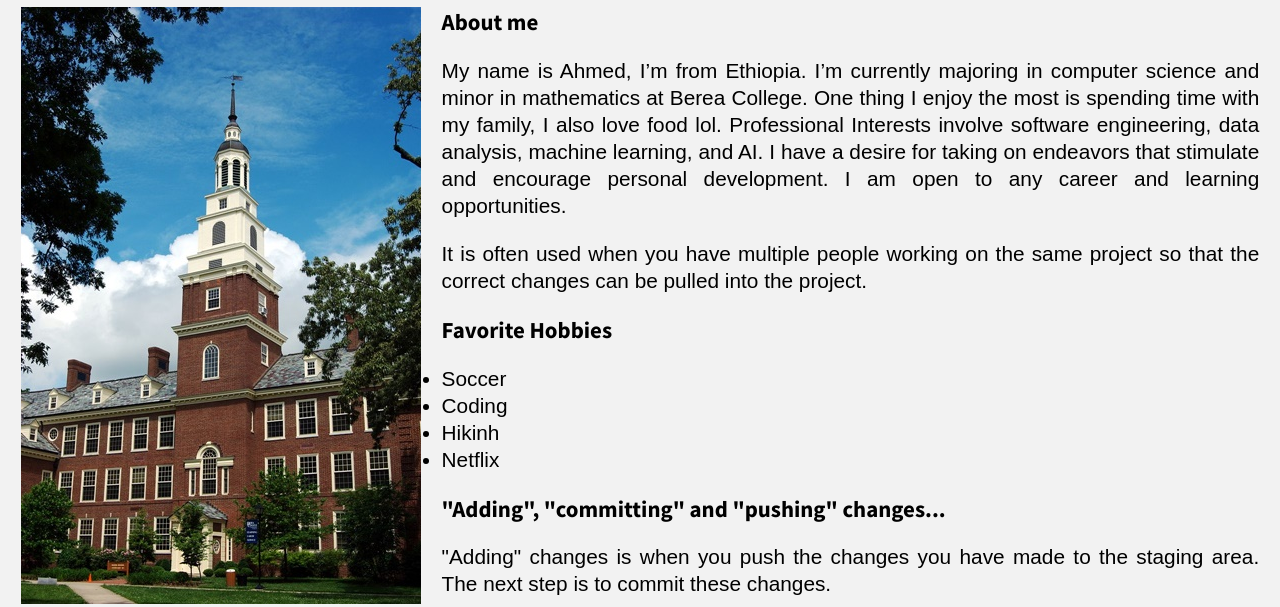
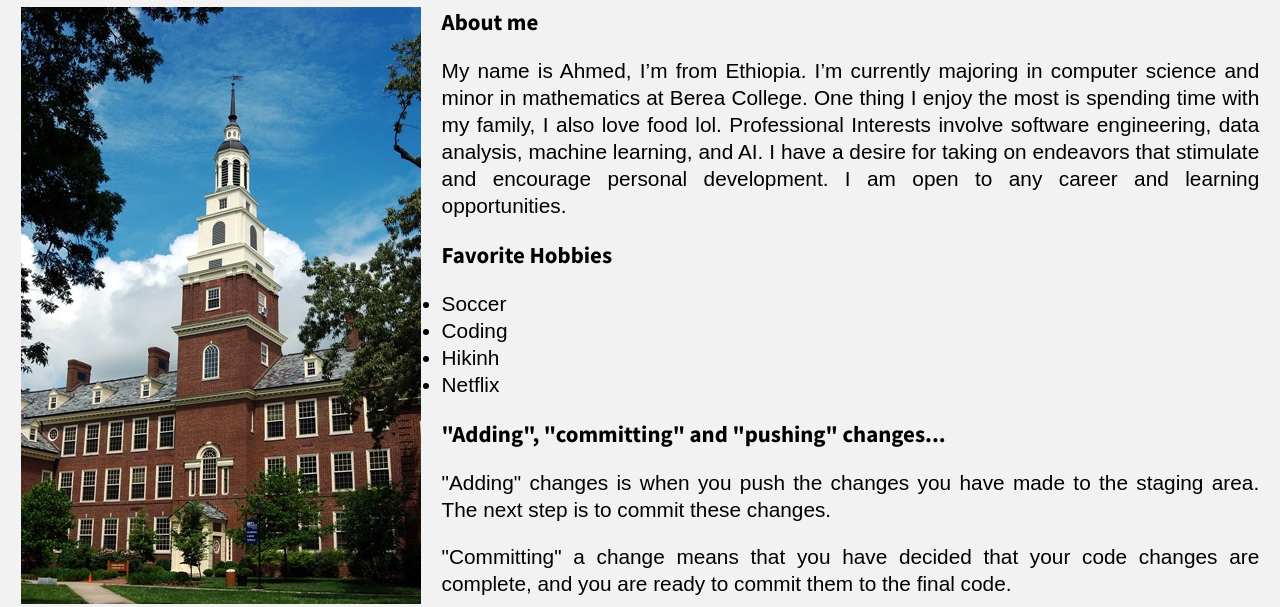
Before and after one commit to abdulahia/abdulahia.github.io, a plain HTML site: page index.html in a window 1280 px wide. Shown: the part 127-734 px from the top of the page. Drawn offline with Linux system fonts and the light colour scheme.

Commit message:
delete extra paragraph

```diff
--- a/index.html
+++ b/index.html
@@ -24,8 +24,6 @@
                 One thing I enjoy the most is spending time with my family, I also love food lol. Professional Interests involve software engineering,
                 data analysis, machine learning, and AI. I have a desire for taking on endeavors that stimulate and encourage personal development.
                 I am open to any career and learning opportunities.</p>
-
-                <p>It is often used when you have multiple people working on the same project so that the correct changes can be pulled into the project.</p>
 
                 <h2>Favorite Hobbies</h2>
 
```
